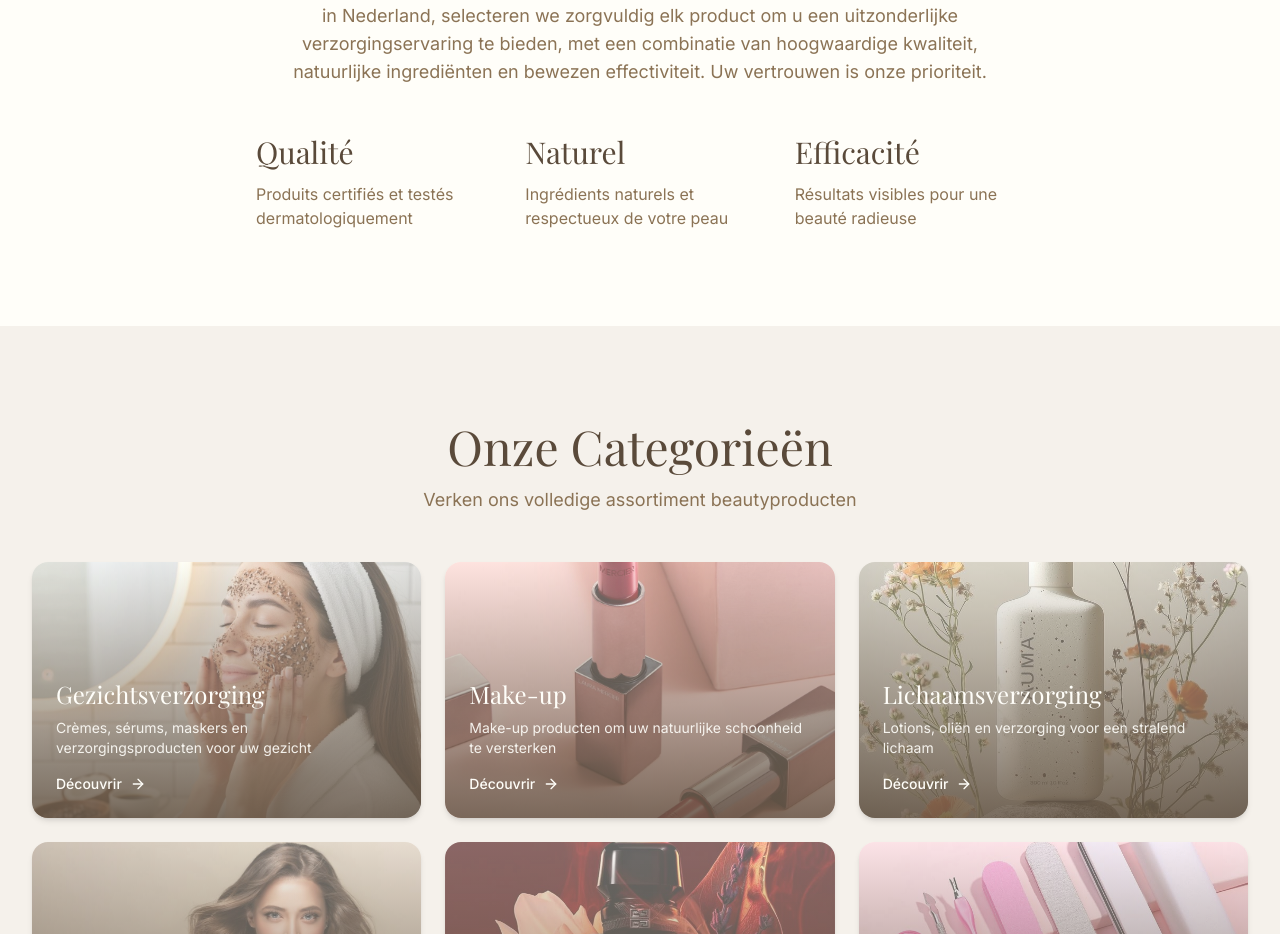
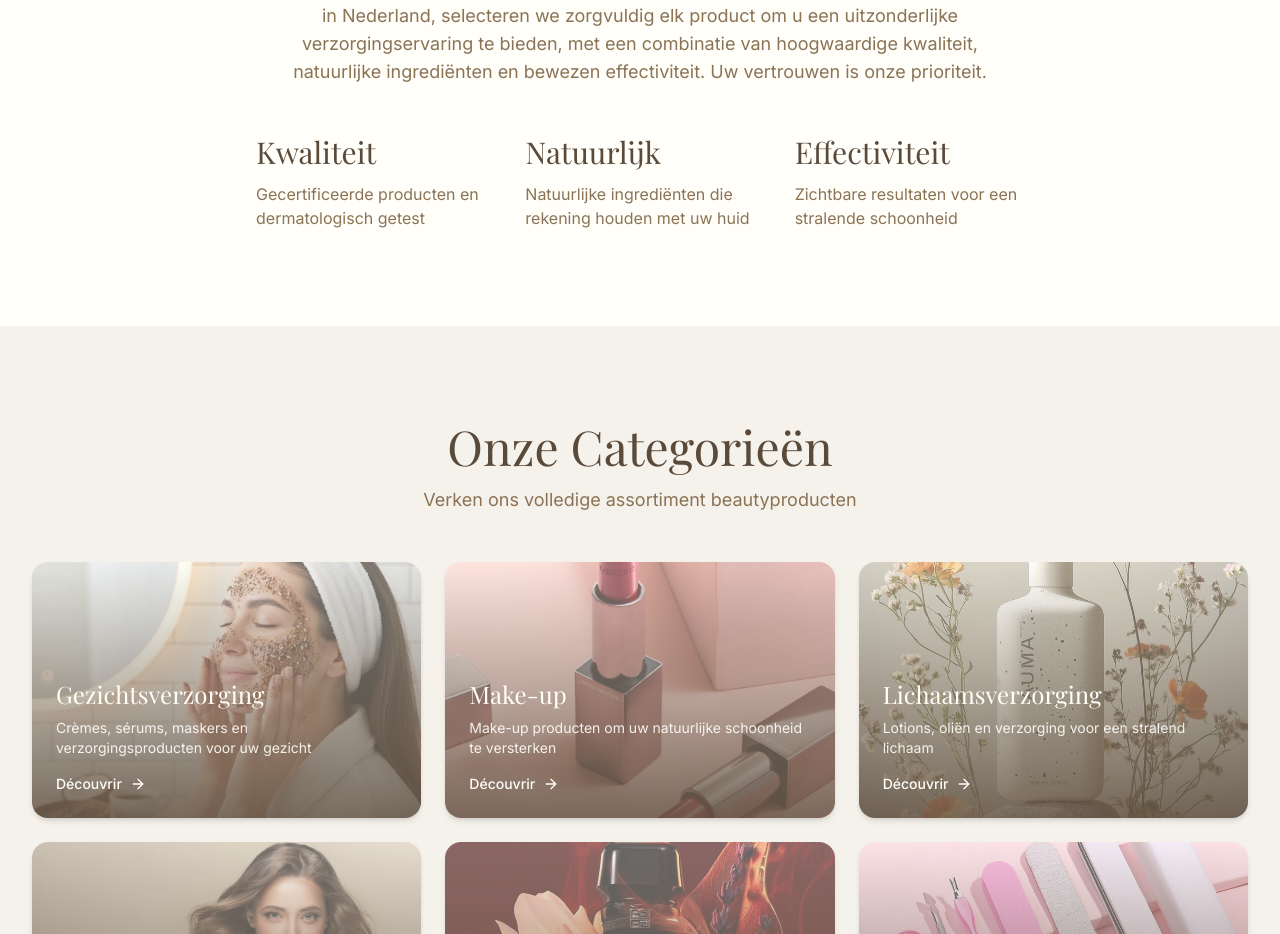
Before and after one commit to Yanick301/beaut-, a Next.js app: page / in a window 1280 px wide. Shown: the part 1242-2176 px from the top of the page. Built offline with nearby package versions, Linux system fonts and the light colour scheme; no server answers; a web font is replaced by a local one.

Commit message:
pagination

```diff
--- a/app/page.tsx
+++ b/app/page.tsx
@@ -40,7 +40,7 @@ export default function Home() {
     {
       '@type': 'ListItem',
       position: 1,
-      name: 'Accueil',
+      name: 'Home',
       item: 'https://heressence.nl',
     },
   ];
@@ -76,7 +76,7 @@ export default function Home() {
               <div className="relative h-64 sm:h-80 md:h-96 lg:h-[500px] xl:h-[600px] rounded-2xl sm:rounded-3xl overflow-hidden shadow-2xl order-1 lg:order-2">
                 <Image
                   src="https://images.unsplash.com/photo-1612817288484-6f916006741a?w=1200"
-                  alt="Beauté naturelle - Essence Féminine"
+                  alt="Natuurlijke schoonheid - Her Essence"
                   fill
                   className="object-cover"
                   priority
@@ -102,16 +102,16 @@ export default function Home() {
               </p>
               <div className="grid grid-cols-1 sm:grid-cols-3 gap-6 sm:gap-8 md:gap-10 mt-8 sm:mt-12">
                 <div className="text-center sm:text-left">
-                  <h3 className="font-elegant text-xl sm:text-2xl md:text-3xl text-brown-dark mb-2 sm:mb-3">Qualité</h3>
-                  <p className="text-sm sm:text-base text-brown-soft leading-relaxed">Produits certifiés et testés dermatologiquement</p>
+                  <h3 className="font-elegant text-xl sm:text-2xl md:text-3xl text-brown-dark mb-2 sm:mb-3">Kwaliteit</h3>
+                  <p className="text-sm sm:text-base text-brown-soft leading-relaxed">Gecertificeerde producten en dermatologisch getest</p>
                 </div>
                 <div className="text-center sm:text-left">
-                  <h3 className="font-elegant text-xl sm:text-2xl md:text-3xl text-brown-dark mb-2 sm:mb-3">Naturel</h3>
-                  <p className="text-sm sm:text-base text-brown-soft leading-relaxed">Ingrédients naturels et respectueux de votre peau</p>
+                  <h3 className="font-elegant text-xl sm:text-2xl md:text-3xl text-brown-dark mb-2 sm:mb-3">Natuurlijk</h3>
+                  <p className="text-sm sm:text-base text-brown-soft leading-relaxed">Natuurlijke ingrediënten die rekening houden met uw huid</p>
                 </div>
                 <div className="text-center sm:text-left">
-                  <h3 className="font-elegant text-xl sm:text-2xl md:text-3xl text-brown-dark mb-2 sm:mb-3">Efficacité</h3>
-                  <p className="text-sm sm:text-base text-brown-soft leading-relaxed">Résultats visibles pour une beauté radieuse</p>
+                  <h3 className="font-elegant text-xl sm:text-2xl md:text-3xl text-brown-dark mb-2 sm:mb-3">Effectiviteit</h3>
+                  <p className="text-sm sm:text-base text-brown-soft leading-relaxed">Zichtbare resultaten voor een stralende schoonheid</p>
                 </div>
               </div>
             </div>
@@ -243,7 +243,7 @@ export default function Home() {
               <div className="relative h-64 sm:h-80 md:h-96 rounded-3xl overflow-hidden shadow-2xl">
                 <Image
                   src="https://images.unsplash.com/photo-1608248543803-ba4f8c70ae0b?w=1200"
-                  alt="Ingrédients naturels - Essence Féminine"
+                  alt="Natuurlijke ingrediënten - Her Essence"
                   fill
                   className="object-cover"
                   sizes="(max-width: 1024px) 100vw, 50vw"
```
